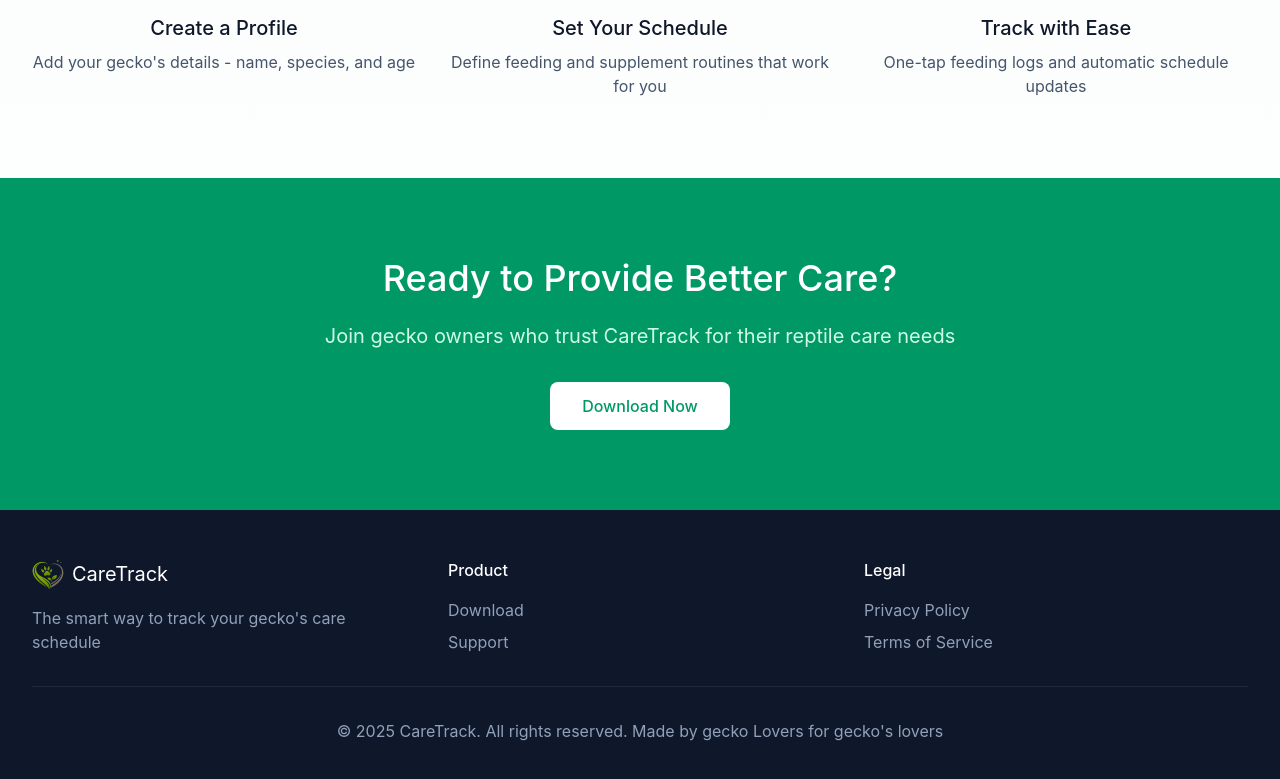
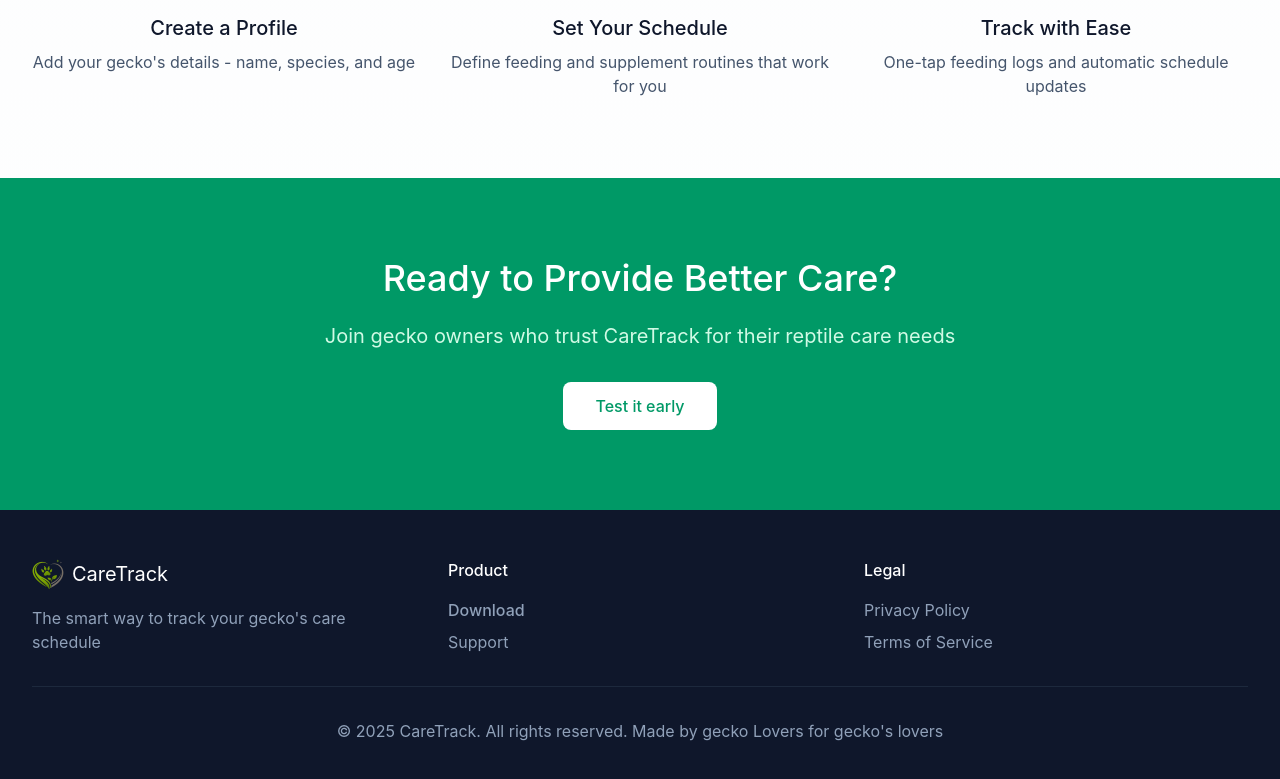
Before and after one commit to jadidihosein68/CareTrackLanding, a React (Vite) app: page / in a window 1280 px wide. Shown: the part 1651-2430 px from the top of the page. Built offline with nearby package versions, Linux system fonts and the light colour scheme.

Commit message:
update changes

```diff
--- a/src/app/components/LandingPage.tsx
+++ b/src/app/components/LandingPage.tsx
@@ -237,8 +237,12 @@ export function LandingPage() {
             Join gecko owners who trust CareTrack for their reptile care needs
           </p>
           <div className="flex flex-col sm:flex-row gap-4 justify-center">
-            <button className="bg-white text-emerald-600 px-8 py-3 rounded-lg hover:bg-emerald-50 transition-colors">
-              Download Now
+            <button
+              type="button"
+              onClick={openTesterModal}
+              className="bg-white text-emerald-600 px-8 py-3 rounded-lg hover:bg-emerald-50 transition-colors"
+            >
+              Test it early
             </button>
           </div>
         </div>
@@ -264,8 +268,15 @@ export function LandingPage() {
             <div>
               <h4 className="mb-4">Product</h4>
               <ul className="space-y-2 text-slate-400">
-
-                <li><a href="#" className="hover:text-white transition-colors">Download</a></li>
+                <li>
+                  <button
+                    type="button"
+                    onClick={openTesterModal}
+                    className="hover:text-white transition-colors bg-transparent p-0 text-left"
+                  >
+                    Download
+                  </button>
+                </li>
                 <li>
                   <Link to="/support" className="hover:text-white transition-colors">
                     Support
@@ -307,6 +318,17 @@ export function LandingPage() {
                 <h3 className="text-2xl text-slate-900">Join the tester program</h3>
                 <p className="text-slate-600 mt-2">
                   Enter your email to join. We will send you an email in a few days with next steps.
+                </p>
+                <p className="text-sm text-slate-500 mt-3">
+                  Google Play is only available for registered users. Access the listing here:{' '}
+                  <a
+                    href="https://play.google.com/store/apps/details?id=com.osacore.caretrack&pcampaignid=web_share"
+                    className="text-emerald-600 hover:text-emerald-700 underline"
+                    target="_blank"
+                    rel="noreferrer"
+                  >
+                    Google Play link
+                  </a>
                 </p>
               </div>
               <button
```
